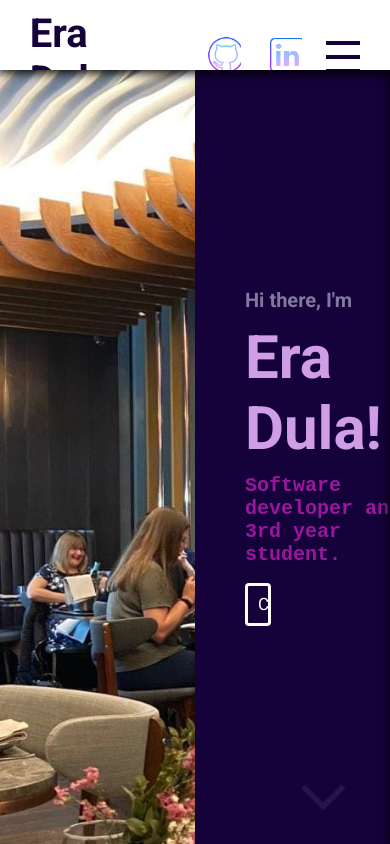
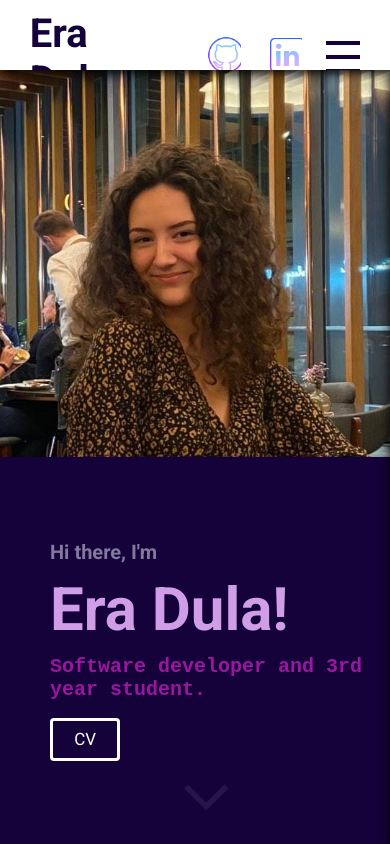
Before and after one commit to EraDula/personal-website, a React (Create React App) app in the folder my-website/: page / in a window 390 px wide. Built offline with nearby package versions, Linux system fonts and the light colour scheme.

Commit message:
Make intro page responsive

```diff
--- a/my-website/src/components/intro/intro.scss
+++ b/my-website/src/components/intro/intro.scss
@@ -3,6 +3,11 @@
 .intro{
   background-color: $mainColour;
   display: flex;
+
+  @include mobile{
+    flex-direction: column;
+    align-items: center;
+  }
 
   .left{
     flex: 0.5;
@@ -11,8 +16,15 @@
       width: 43.8em;
       height: Calc(100vh - 70px);
       overflow: hidden;
+
       img{
         width: 100%;
+
+        @include mobile{
+          margin-top: -9em;
+          height: 100%;
+          width: 85%;
+        }
       }
     }
   }
@@ -21,18 +33,32 @@
     flex: 0.5;
     position: relative;
 
+    @include mobile{
+      flex-direction: column;
+      align-items: center;
+    }
+
     .wrapper{
-      width: 100%;
+      width: 90%;
       height: 100%;
       padding-left: 50px;
       display: flex;
       flex-direction: column;
       justify-content: center;
 
+      a{
+        button{
+          @include mobile{
+            width: 20%;
+          }
+        }
+      }
+
       h1{
         color: #d09de7;
         font-size: 60px;
         margin: 10px 0;
+
       }
       h2{
         color: #8179a0;
@@ -42,12 +68,16 @@
         color: #9a169e;
         font-family: Courier New,Courier,Lucida Sans Typewriter,Lucida Typewriter,monospace;
         font-size: 20px;
+
+        @include mobile{
+
+        }
       }
     }
     .arrow{
       position: absolute;
       bottom: 10px;
-      left: 50%;
+      left: 45%;
 
       img{
         width: 60px;
```
